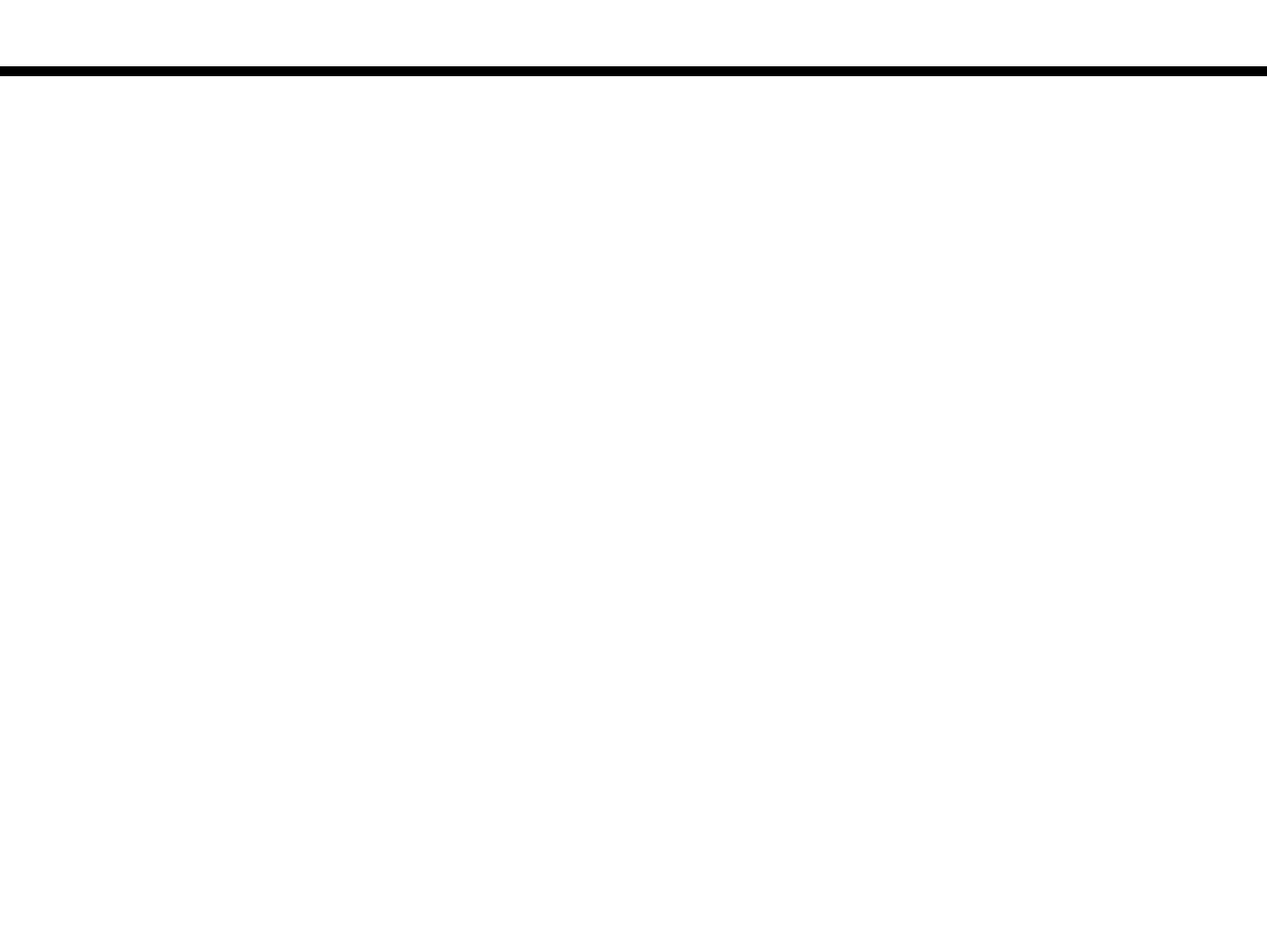
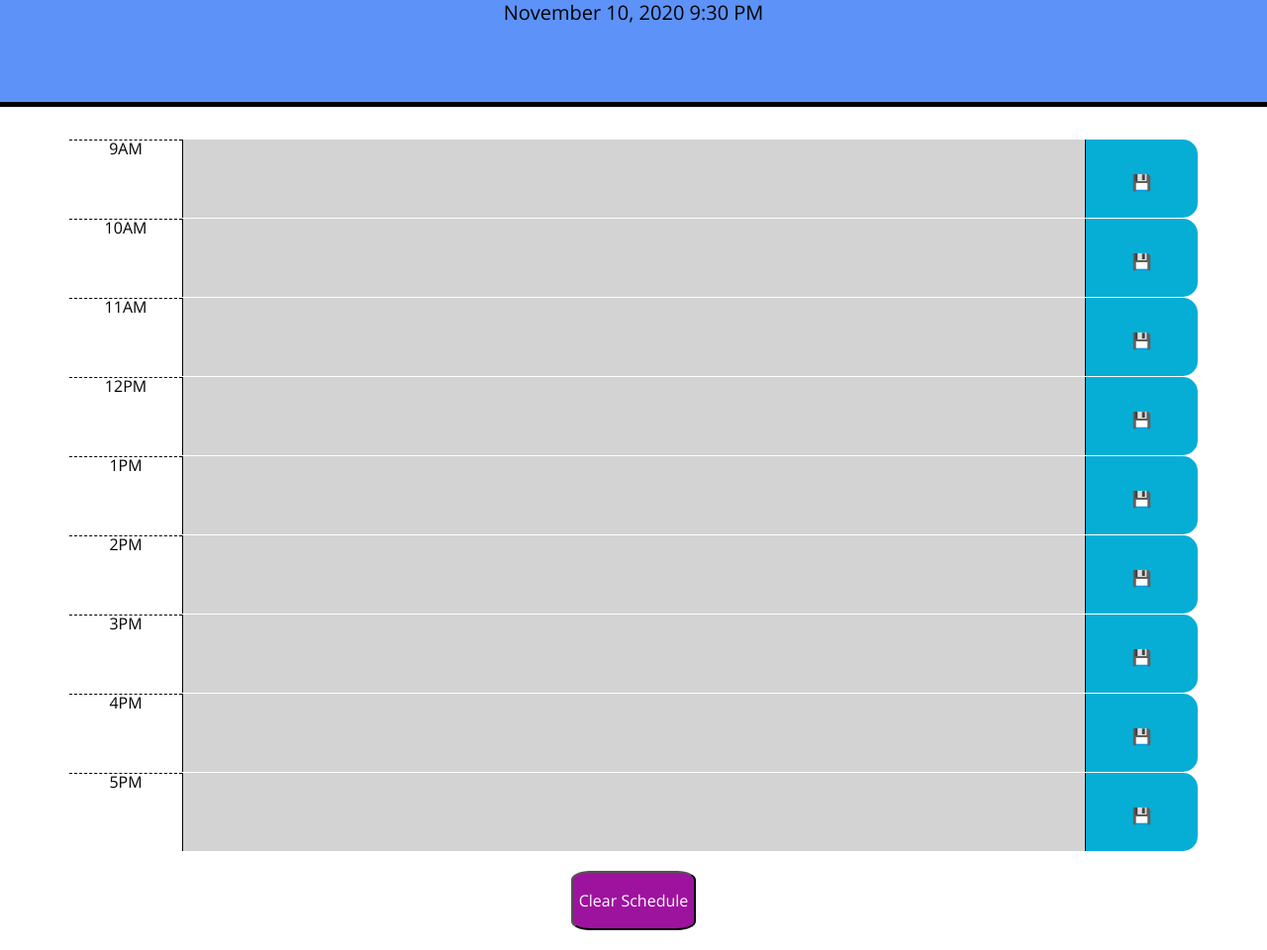
Before and after one commit to jrod3323/Homework_5_Day_Planner, a plain HTML site: page index.html in a window 1280 px wide. Shown: the part 191-1151 px from the top of the page at 99% size. Before the commit the page ends 800 px from the top, so only its background shows below. Drawn offline with nearby package versions, Linux system fonts and the light colour scheme; files that its build step writes are made by us from their sources.

Commit message:
add complete script.js file , add additional CSS, add button to clear calendar

```diff
--- /dev/null
+++ b/assets/script.js
@@ -0,0 +1,119 @@
+//Grab necessary items
+var container = $("#calendar-display")
+var date = $("#currentDay")
+var clearBtn = $('#clearSchedule')
+
+//Populate today's date
+var now = moment().format("LLL");
+date.text(now);
+
+setInterval(function(){
+    var now = moment().format("LLL");
+    date.text(now);
+},60000)
+
+//grab current hour
+
+var nowHour = moment().format("H")
+
+//Get stored timeblock array or set time block array to empty content
+var storedCalendar =  JSON.parse(localStorage.getItem("calendar"));
+if(storedCalendar){
+    timeBlocks=storedCalendar
+}else{
+    var timeBlocks = [
+        {
+            text: "9AM",
+            hour: 9,
+            content: "" ,
+        },
+        {
+            text: "10AM",
+            hour: 10,
+            content: "" ,
+        },
+        {
+            text: "11AM",
+            hour: 11 ,
+            content: "" ,
+        },
+        {
+            text: "12PM",
+            hour: "12",
+            content: "" ,
+        },
+        {
+            text: "1PM",
+            hour: "13",
+            content: "" ,
+        },
+        {
+            text: "2PM",
+            hour: "14",
+            content: "" ,
+        },
+        {
+            text: "3PM",
+            hour: "15",
+            content: "" ,
+        },
+        {
+            text: "4PM",
+            hour: "16",
+            content: "" ,
+        },
+        {
+            text: "5PM",
+            hour: "17",
+            content: "" ,
+        }
+    ]
+}
+//Loop To Append timeBlocks to page
+for(var i=0;i<timeBlocks.length;i++){
+    //create need elements
+    var row =$("<div>")
+    var hourText = $("<div>").text(timeBlocks[i].text)
+    var content = $("<textarea>").text(timeBlocks[i].content)
+    var save = $("<div>").text("💾");
+    //add attributes to elements
+    row.addClass("row time-block");
+    hourText.addClass("hour");
+    save.addClass("saveBtn");
+    content.addClass("text")
+    ;
+    //append to page
+    container.append(row);
+    row.append(hourText,content,save);
+
+    //check background color of content and hour
+    if(timeBlocks[i].hour<nowHour){
+        content.addClass("past");
+    }else if(timeBlocks[i].hour == nowHour){
+        content.addClass("present");
+    }else{
+        content.addClass("future")
+    }
+}
+
+container.on("click",".saveBtn", saveContent)
+
+function saveContent(){
+    for(var i=0;i<(timeBlocks.length);i++){
+    var textContent = $("textarea")[i].value;
+
+    timeBlocks[i].content = textContent
+
+    console.log(textContent[i]);
+    console.log(timeBlocks[i])
+
+    localStorage.setItem("calendar", JSON.stringify(timeBlocks))
+    }
+}
+
+function    clearLocal(){
+    localStorage.removeItem("calendar")
+    location.reload();
+    }
+
+clearBtn.on("click",clearLocal)
--- a/assets/style.css
+++ b/assets/style.css
@@ -11,14 +11,15 @@ textarea{
   color: #000000;
   border-left: 1px solid black;
   padding: 10px;
+  width:80%
 }
 
 .jumbotron {
   text-align: center;
-  background-color: transparent;
+  background-color: rgb(93, 147, 248);
   color: black;
   border-radius: 0;
-  border-bottom: 10px solid black;
+  border-bottom: 5px solid black;
 }
 
 .description{
@@ -40,6 +41,7 @@ textarea{
   background-color: #ffffff;
   color: #000000;
   border-top: 1px dashed #000000;
+  width:10%;
 }
 
 .past {
@@ -63,9 +65,25 @@ textarea{
   border-bottom-right-radius: 15px;
   background-color: #06AED5;
   color: white;
+  width:10%;
+  height: 79px;
+  padding-top: 35px;
 }
 
-.saveBtn i:hover {
+.saveBtn:hover {
   font-size: 20px;
   transition: all .3s ease-in-out;
 }
+
+#clearDiv {
+  display: flex;
+  justify-content: center;
+}
+
+#clearSchedule {
+    margin: 20px;
+    background-color: rgb(158, 19, 158);
+    border-radius: 15%;
+    height: 60px;
+    color: white;
+}
--- a/index.html
+++ b/index.html
@@ -18,7 +18,7 @@
       href="https://fonts.googleapis.com/css?family=Open+Sans&display=swap"
       rel="stylesheet"
     />
-    <link rel="stylesheet" href="style.css" />
+    <link rel="stylesheet" href="./assets/style.css" />
     <title>Work Day Scheduler</title>
   </head>
 
@@ -28,11 +28,15 @@
       <p class="lead">A simple calendar app for scheduling your work day</p>
       <p id="currentDay" class="lead"></p>
     </header>
-    <div class="container">
+    <div class="container" id="calendar-display">
       <!-- Timeblocks go here -->
+    </div>
+    <div id="clearDiv">
+      <button id="clearSchedule">Clear Schedule</button>
     </div>
 
     <script src="https://code.jquery.com/jquery-3.4.1.min.js"></script>
     <script src="https://cdnjs.cloudflare.com/ajax/libs/moment.js/2.24.0/moment.min.js"></script>
+    <script src="./assets/script.js"></script>
   </body>
 </html>
```
